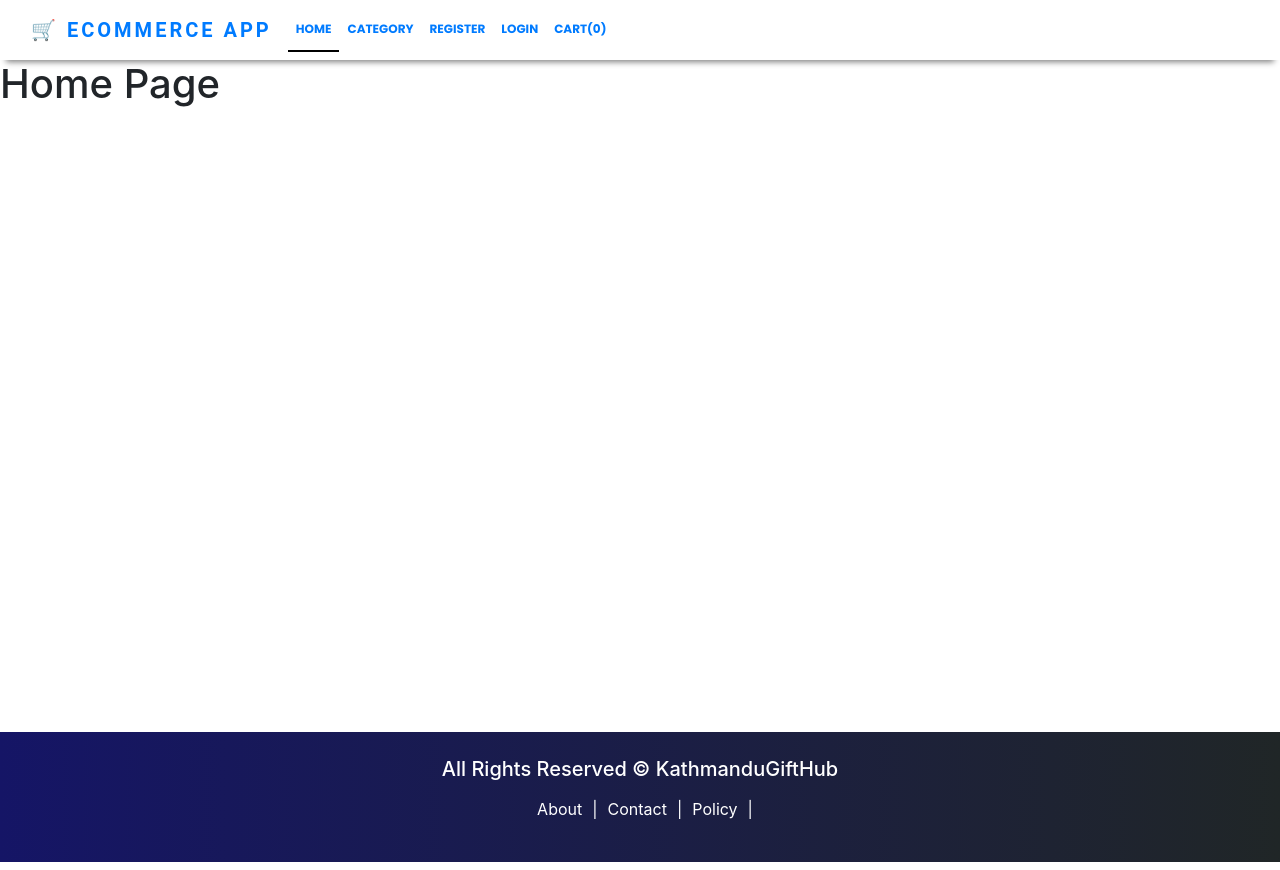
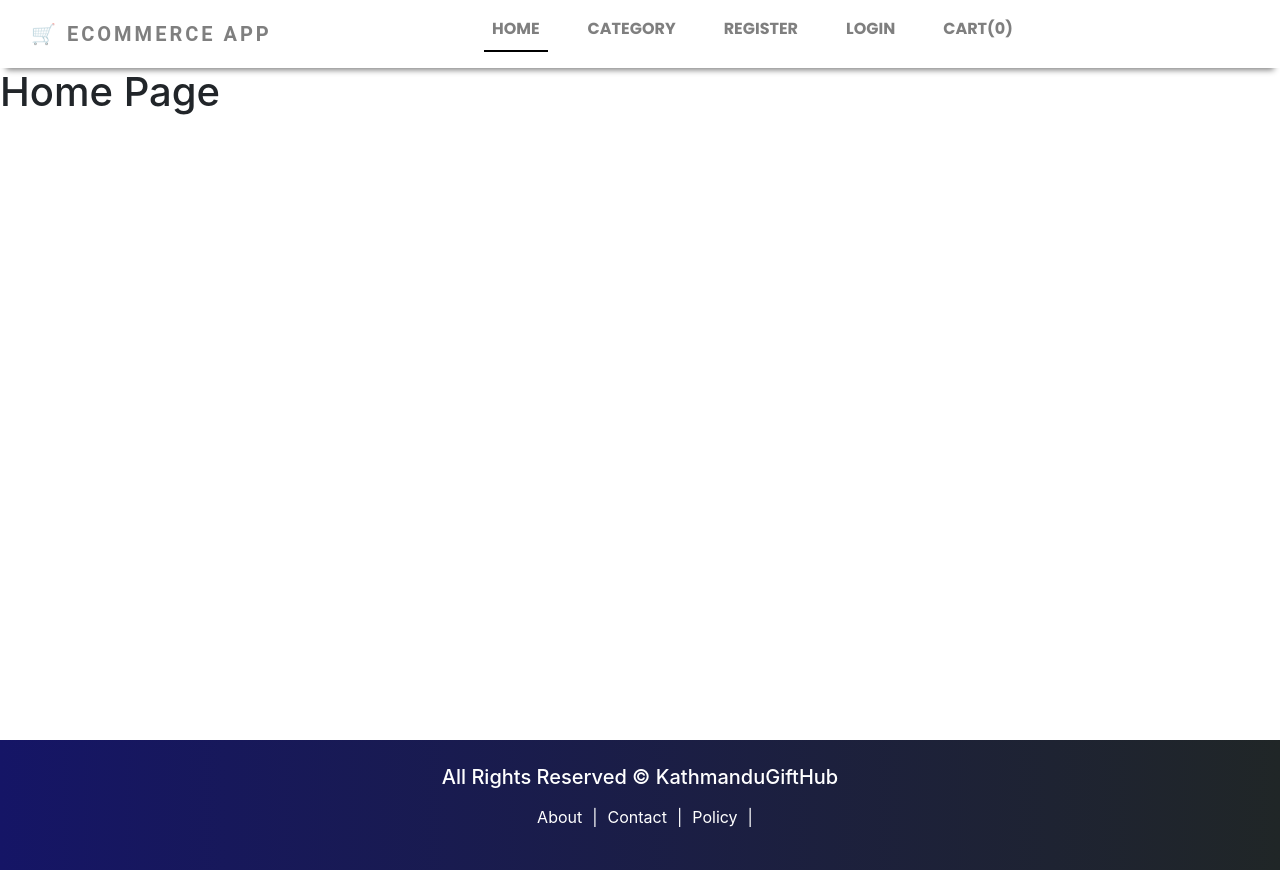
Before and after one commit to dineshBS008/EcommerceApp, a React (Create React App) app in the folder client/: page / in a window 1280 px wide. Built offline with nearby package versions, Linux system fonts and the light colour scheme; the HTML template or start-up script is replaced by a standard one; a web font is replaced by a local one.

Commit message:
fix: nav-item color && position

```diff
--- a/client/package.json
+++ b/client/package.json
@@ -13,8 +13,8 @@
     "web-vitals": "^2.1.4"
   },
   "scripts": {
-    "start": "react-scripts start",
-    "build": "react-scripts build",
+    "start": "export SET NODE_OPTIONS=--openssl-legacy-provider && react-scripts start",
+    "build": "export SET NODE_OPTIONS=--openssl-legacy-provider && react-scripts build",
     "test": "react-scripts test",
     "eject": "react-scripts eject"
   },
--- a/client/src/components/Header.js
+++ b/client/src/components/Header.js
@@ -6,33 +6,34 @@ const Header = () => {
   return (
   <>
   <nav className="navbar navbar-expand-lg bg-body-tertiary">
-    <div className="container-fluid">
-          <button className="navbar-toggler" type="button" data-bs-toggle="collapse" data-bs-target="#navbarTogglerDemo01" aria-controls="navbarTogglerDemo01" aria-expanded="false" aria-label="Toggle navigation">
+    <div className="container-fluid ">
+          <button className="navbar-toggler " type="button" data-bs-toggle="collapse" data-bs-target="#navbarTogglerDemo01" aria-controls="navbarTogglerDemo01" aria-expanded="false" aria-label="Toggle navigation">
               <span className="navbar-toggler-icon" />
           </button>
 
       <div className="collapse navbar-collapse" id="navbarTogglerDemo01">
-        <Link to="/" className="navbar-brand" > 🛒 Ecommerce App</Link>
+        <Link to="/" className="navbar-brand text-black-50" > 🛒 Ecommerce App</Link>
 
-      <ul className="navbar-nav ms-auto mb-2 mb-lg-0">
+      <ul className="navbar-nav  mb-2  ">
+        <li className="nav-item"></li>
           <li className="nav-item">
-          <NavLink to="/" className="nav-link">Home</NavLink>
+            <NavLink to="/" className="nav-link text-decoration-none text-black-50">Home</NavLink>
           </li>
 
           <li className="nav-item">
-          <NavLink to="/category" className="nav-link">Category</NavLink>
+            <NavLink to="/category" className="nav-link text-black-50">Category</NavLink>
           </li>
 
         <li className="nav-item">
-          <NavLink to="/register" className="nav-link" href="#">Register</NavLink>
+          <NavLink to="/register" className="nav-link text-black-50" href="#">Register</NavLink>
         </li>
 
         <li className="nav-item">
-          <NavLink to="/login" className="nav-link" href="#">Login</NavLink>
+          <NavLink to="/login" className="nav-link text-black-50" href="#">Login</NavLink>
         </li>
 
-        <li className="nav-item">
-          <NavLink to="/cart" className="nav-link" href="#">Cart(0)</NavLink>
+        <li className="nav-item ">
+          <NavLink to="/cart" className="nav-link text-black-50 " href="#">Cart(0)</NavLink>
         </li>
 
       </ul>
--- a/client/src/index.css
+++ b/client/src/index.css
@@ -22,10 +22,18 @@
   border-bottom: 0px solid gray !important;
 
 
+
+}
+
+.navbar-nav {
+  text-align: right;
+  margin: auto;
 }
 
 .nav-link {
   font-weight: 30 !important;
+  margin-right: 2rem;
+  font-size: medium;
   /* !important overrides existing class */
 
 }
```
Also changed, not shown: 1 other file (tests, documents, lock files or other folders). Lines whose indentation alone changed are shown as unchanged.
